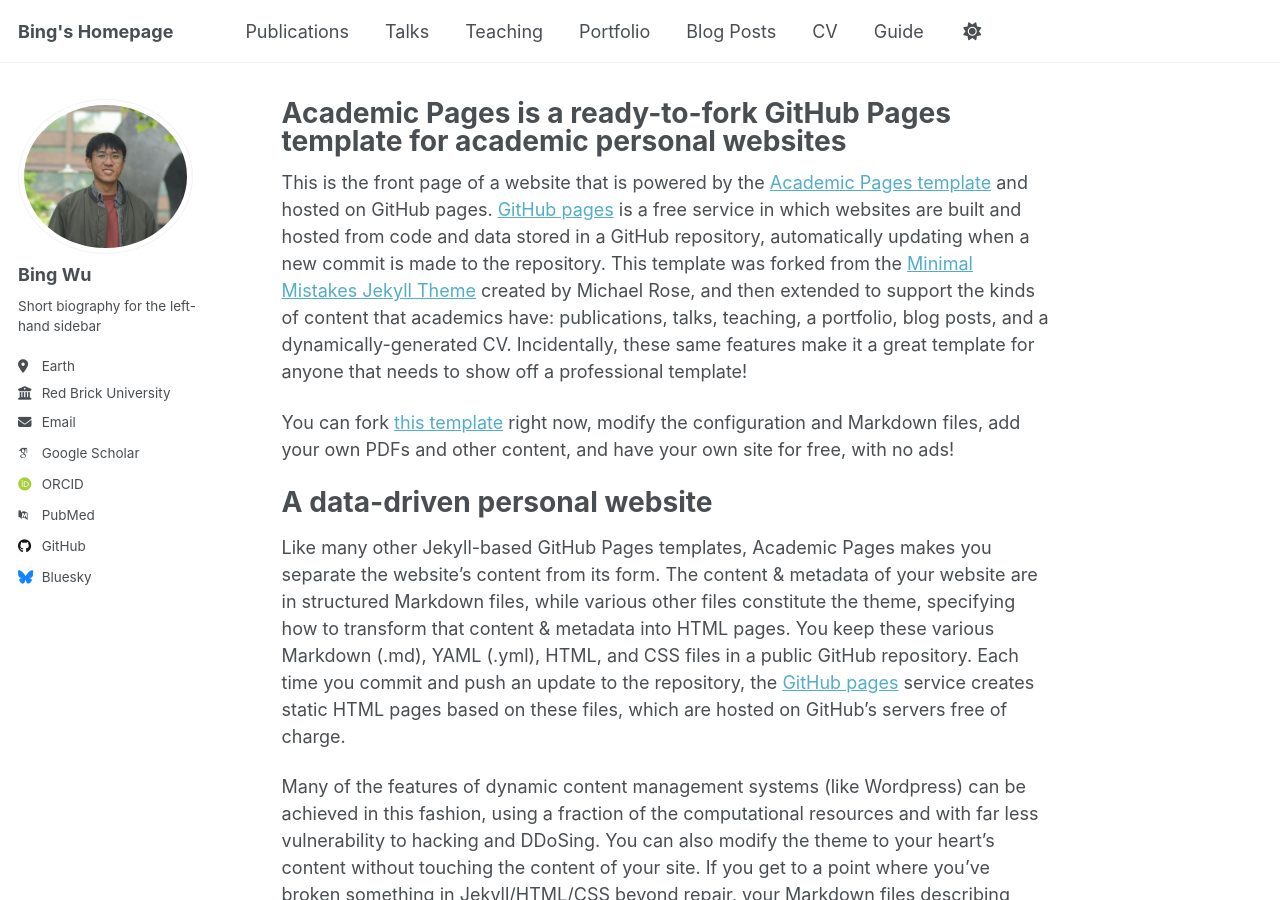
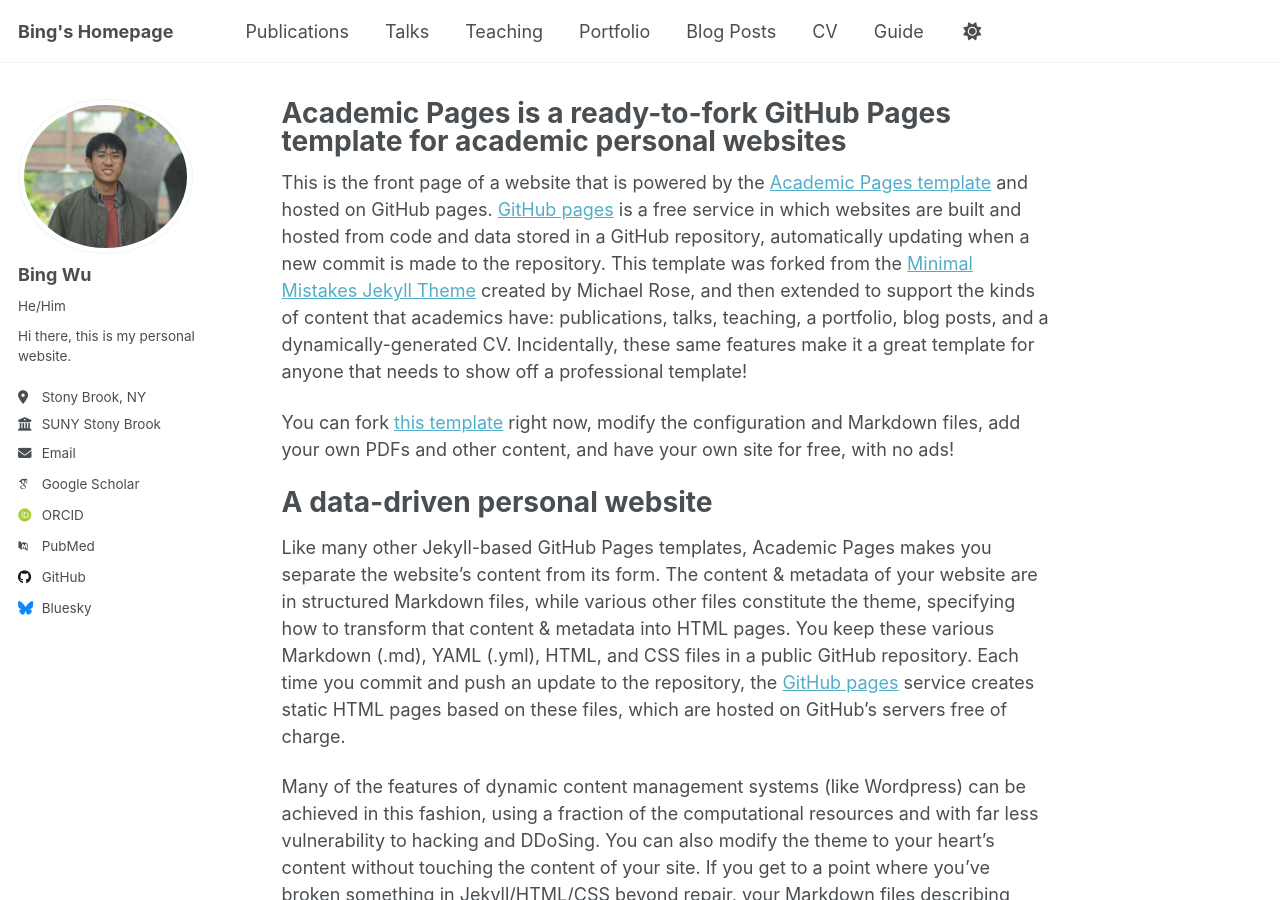
Before and after one commit to Bing-H-WU/Bing-H-WU.github.io, a Jekyll site: the page built from _pages/about.md, in a window 1280 px wide and 900 px high. Built offline with Jekyll 4.4.1, drawn with Linux system fonts in a browser that asks for light colours; some web fonts are replaced; a script that is not in the unit is left out.

Commit message:
Update _config.yml

```diff
--- a/_config.yml
+++ b/_config.yml
@@ -25,12 +25,12 @@ author:
   # Biographic information
   avatar           : "Head.shot.png"
   name             : "Bing Wu"
-  pronouns         : # example: "she/her"
-  bio              : "Short biography for the left-hand sidebar"
-  location         : "Earth"
-  employer         : "Red Brick University"
+  pronouns         : "He/Him"
+  bio              : "Hi there, this is my personal website."
+  location         : "Stony Brook, NY"
+  employer         : "SUNY Stony Brook"
   uri              : # URL
-  email            : "none@example.org"
+  email            : "pinghanwu99@gmail.com"
 
   # Academic websites
   academia         : # URL
```
